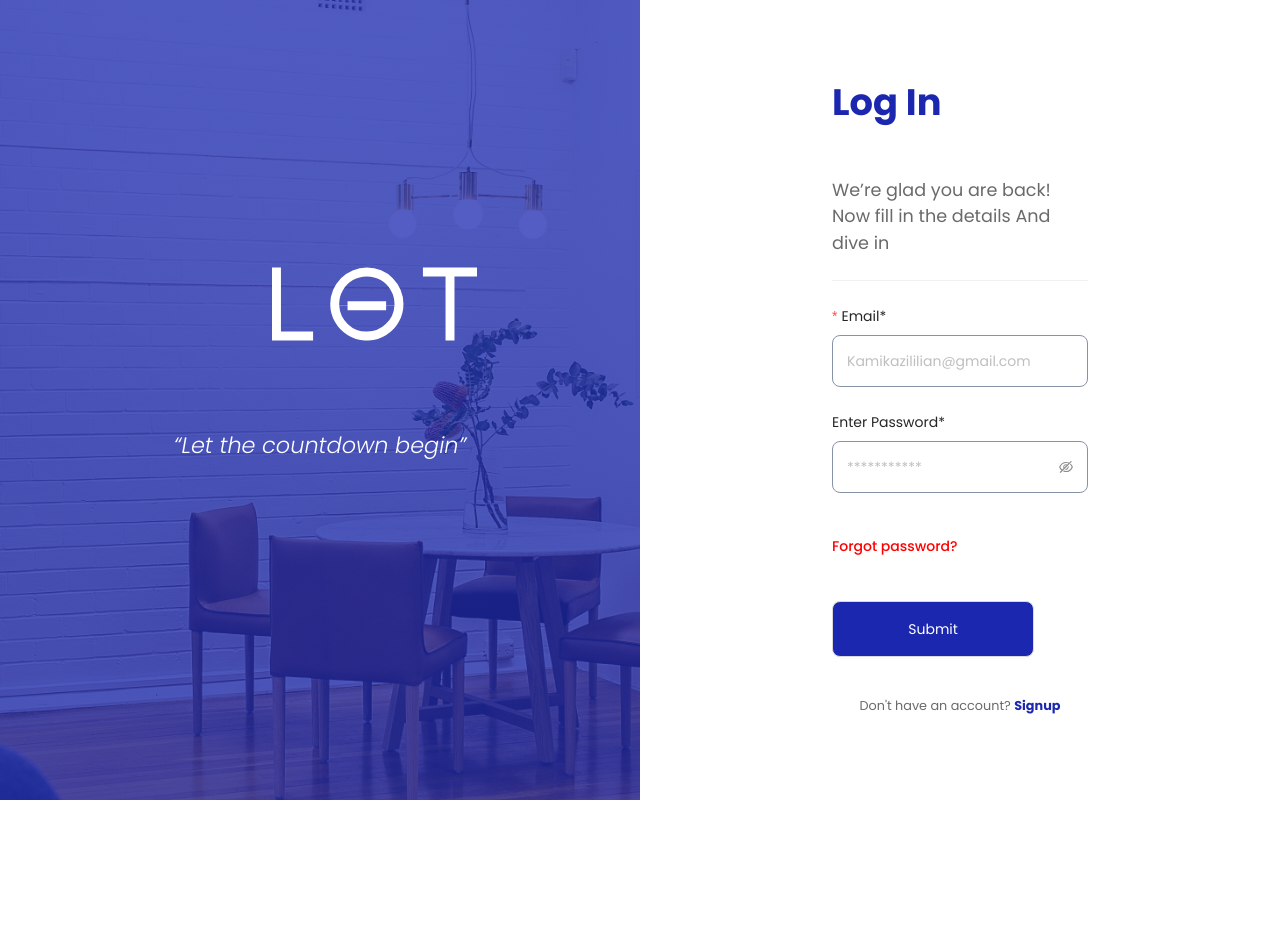
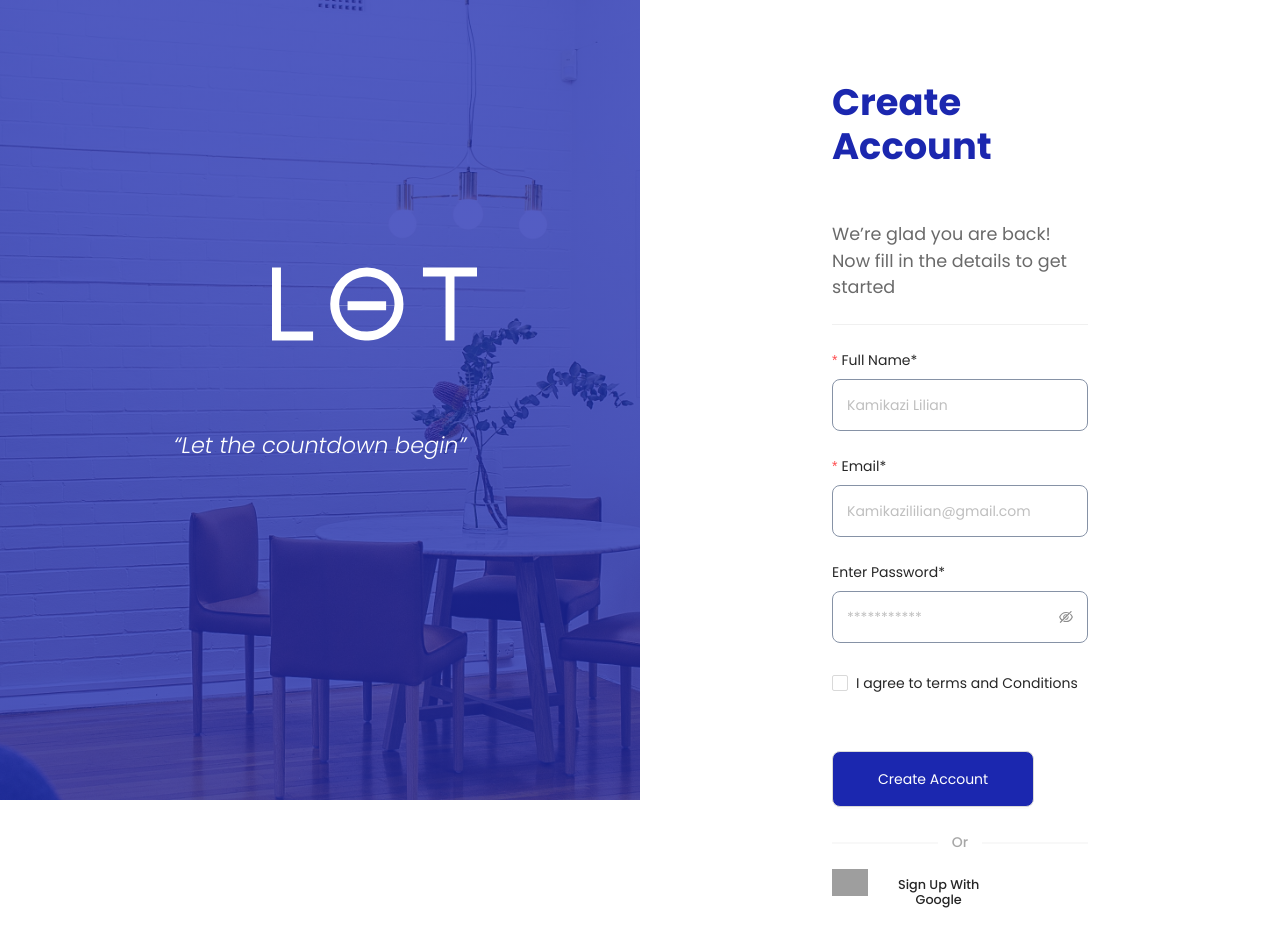
Before and after one commit to ntwari-egide/Torre-challenge-frontend, a React (Create React App) app: page /signup in a window 1280 px wide. Shown: the top 952 px of the page. Before the commit the page ends 811 px from the top, so only its background shows below. Built offline with nearby package versions, Linux system fonts and the light colour scheme; grey boxes are pictures that could not be loaded.

Commit message:
ft(signup): add signup markup and styles

```diff
--- a/src/views/Login/Login.js
+++ b/src/views/Login/Login.js
@@ -52,11 +52,13 @@ const LoginComponent = () => {
                         <p className="red_color italic font-bold forgot-pass">Forgot password?</p>
 
                         <Form.Item>
-                            <Button className="submit-button">Submit</Button>
+                            <Button className="submit-button">Login</Button>
                         </Form.Item>
                         </Form>
 
                         <p className="goto-link poppins_font text-center">Don't have an account? <Link to={'/signup'}> Signup</Link> </p>
+
+
 
                     {/* end of loin form content */}
 
--- a/src/views/Login/Signup.js
+++ b/src/views/Login/Signup.js
@@ -3,7 +3,7 @@ import { Row, Col, Divider } from 'antd';
 import 'antd/dist/antd.css';
 import './login.css'
 import Logo from '../../assets/lot-logo.svg'
-import { Form, Input, Button, Radio } from 'antd';
+import { Form, Input, Button, Checkbox } from 'antd';
 import { InfoCircleOutlined } from '@ant-design/icons';
 import { Link } from "react-router-dom";
 
@@ -11,8 +11,6 @@ import { Link } from "react-router-dom";
 const SignupComponent = () => {
 
   const [form] = Form.useForm();
-
-
 
     return (
         <>
@@ -22,17 +20,25 @@ const SignupComponent = () => {
                     <h1 className="poppins_font pure_white_color">“Let the countdown begin”</h1>
                 </Col>
                 <Col className="gutter-row poppins_font main-content" span={24} sm={24} md={12}>
-                    <h1 className="dark_blue_color mb-3">Log In</h1>
-                    <p className="mt-3">We’re glad you are back! Now fill in the details And dive in</p>
+                    <h1 className="dark_blue_color mb-3">Create Account</h1>
+                    <p className="mt-3">We’re glad you are back! Now fill in the details to get started</p>
 
                     <Divider />
-                    {/* start of login form content */}
+                    {/* start of signup form content */}
 
                     <Form className="form-content medium_darl_black_color"
                         form={form}
                         layout="vertical"
                         dependencies={['password']}
                         >
+
+                        <Form.Item
+                        label="Full Name*"
+                        required
+                        // tooltip="This is a required field"
+                        >
+                            <Input className="inputs" placeholder="Kamikazi Lilian" />
+                        </Form.Item>
 
                         <Form.Item
                         label="Email*"
@@ -49,16 +55,27 @@ const SignupComponent = () => {
                             <Input.Password className="inputs" placeholder="***********" />
                         </Form.Item>
 
-                        <p className="red_color italic font-bold forgot-pass">Forgot password?</p>
+                        <Form.Item name="remember" valuePropName="checked" >
+                            <Checkbox>I agree to terms and Conditions</Checkbox>
+                        </Form.Item>
 
                         <Form.Item>
-                            <Button className="submit-button">Submit</Button>
+                            <Button className="submit-button">Create Account</Button>
                         </Form.Item>
                         </Form>
+                        <Divider className="poppins_font divider" plain> Or </Divider>
 
-                        <p className="goto-link poppins_font text-center">Don't have an account? <Link>Signup</Link> </p>
+                        <Row className="signup-form-google">
+                            <Col span={4}>
+                                <img height="50" src="https://img.icons8.com/color/48/000000/google-logo.png"/>
+                            </Col>
+                            <Col span={12}>
+                                <h6 className="text-center">Sign Up With Google</h6>
+                            </Col>
+                        </Row>
 
-                    {/* end of loin form content */}
+                        <p className="goto-link poppins_font text-center">Already Have An Account? <Link to={'/signup'}> Signin</Link> </p>
+                    {/* end of signup form content */}
 
                 </Col>
             </Row>
--- a/src/views/Login/login.css
+++ b/src/views/Login/login.css
@@ -74,6 +74,29 @@
     font-weight: bold;
 }
 
+.ant-checkbox-checked .ant-checkbox-inner {
+    background-color: #1b27af !important;
+    border-color: #1b27af !important;
+}
+
+.ant-divider-plain.ant-divider-with-text {
+    color: rgb(152 152 152 / 85%) !important;
+    font-weight: 500 !important;
+}
+
+.signup-form-google div{
+
+}
+
+.signup-form-google img{
+    height: 27px;
+}
+
+.signup-form-google h6{
+    font-size: 0.8em;
+    margin-top: 0.6em;
+}
+
 @media only screen and (max-width: 768px){
     .login-container .left-side{
         display: none;
```
